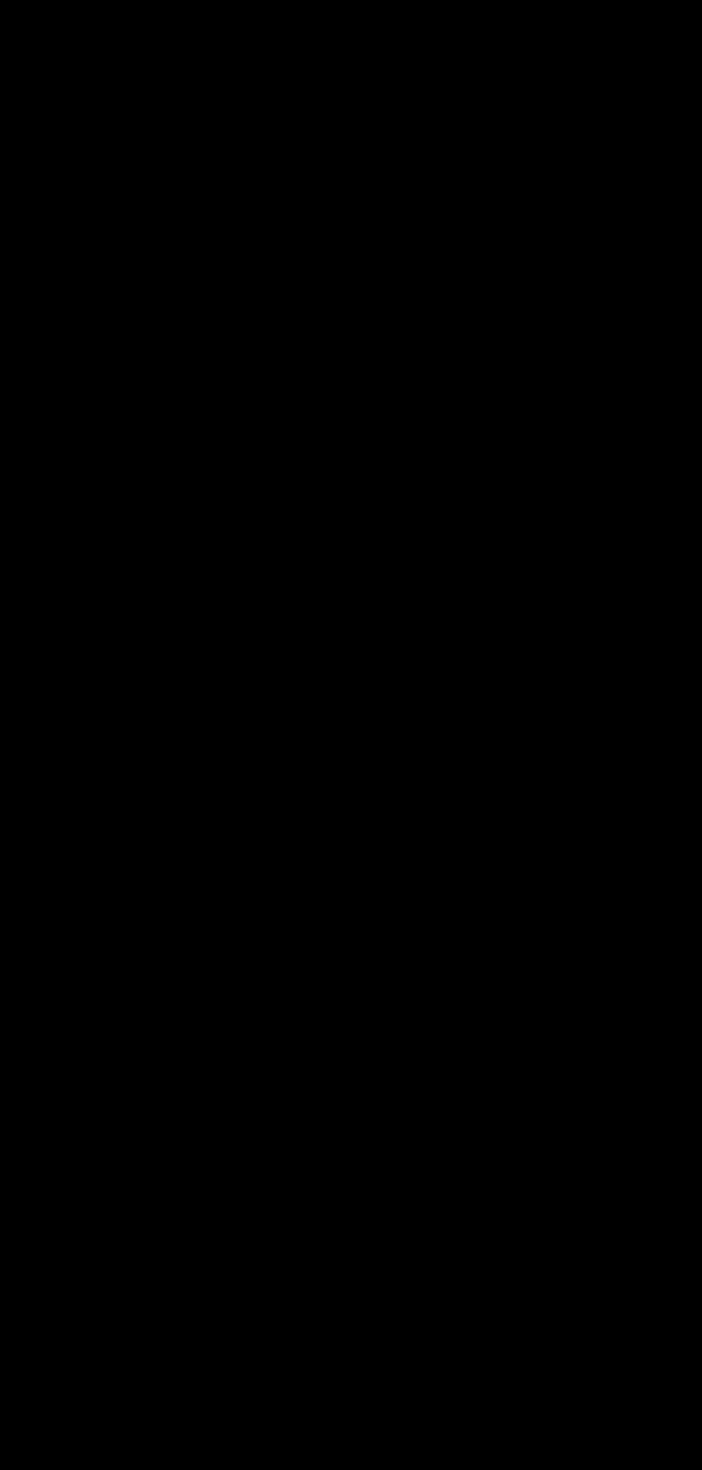
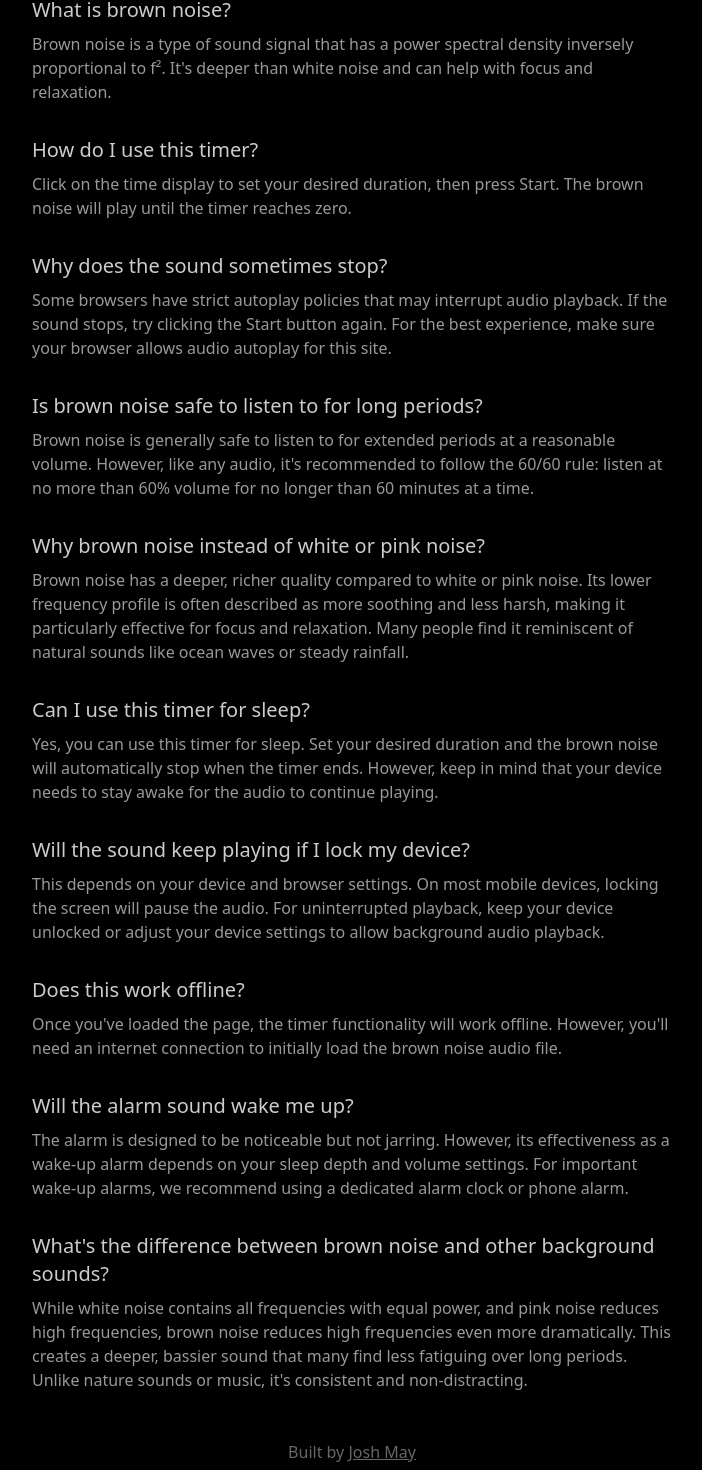
Before and after one commit to josh-may/timer-bud, a Next.js app: page / in a window 1280 px wide. Shown: the part 1092-2562 px from the top of the page, without its empty margins (288-990 px from the left). Before the commit the page ends 800 px from the top, so only its background shows below. Built offline with nearby package versions, Linux system fonts and the light colour scheme; no server answers.

Commit message:
Lazy commit

```diff
--- a/pages/index.js
+++ b/pages/index.js
@@ -27,13 +27,15 @@
 
   useEffect(() => {
     let interval;
+    const currentAudio = audio.current;
+
     if (isRunning && remainingSeconds > 0) {
       interval = setInterval(() => {
         setRemainingSeconds((prev) => prev - 1);
       }, 1000);
 
-      if (audio.current && audio.current.paused) {
-        audio.current.play().catch(() => {
+      if (currentAudio && currentAudio.paused) {
+        currentAudio.play().catch(() => {
           // Removed console.error for audio playback error
         });
       }
@@ -41,24 +43,24 @@
       alarmSound.current?.play().catch(() => {
         // Removed console.log for alarm playback error
       });
-      audio.current?.pause();
-      if (audio.current) {
-        audio.current.currentTime = 0;
+      currentAudio?.pause();
+      if (currentAudio) {
+        currentAudio.currentTime = 0;
       }
       setIsRunning(false);
     } else {
-      audio.current?.pause();
-      if (audio.current) {
-        audio.current.currentTime = 0;
+      currentAudio?.pause();
+      if (currentAudio) {
+        currentAudio.currentTime = 0;
       }
     }
 
     return () => {
       clearInterval(interval);
       if (!isRunning) {
-        audio.current?.pause();
-        if (audio.current) {
-          audio.current.currentTime = 0;
+        currentAudio?.pause();
+        if (currentAudio) {
+          currentAudio.currentTime = 0;
         }
       }
     };
@@ -69,22 +71,23 @@
   }, [remainingSeconds]);
 
   useEffect(() => {
-    if (audio.current) {
-      audio.current.loop = true;
+    const currentAudio = audio.current;
+    if (currentAudio) {
+      currentAudio.loop = true;
 
       const handleAudioEnd = () => {
         if (isRunning && remainingSeconds > 0) {
-          audio.current.currentTime = 0;
-          audio.current.play().catch(() => {
+          currentAudio.currentTime = 0;
+          currentAudio.play().catch(() => {
             // Removed console.log for audio restart error
           });
         }
       };
 
-      audio.current.addEventListener("ended", handleAudioEnd);
+      currentAudio.addEventListener("ended", handleAudioEnd);
 
       return () => {
-        audio.current?.removeEventListener("ended", handleAudioEnd);
+        currentAudio?.removeEventListener("ended", handleAudioEnd);
       };
     }
   }, [isRunning, remainingSeconds]);
@@ -190,6 +193,145 @@
           </button>
         </div>
       </div>
+
+      <div className="max-w-2xl mx-auto px-4 mt-[50vh] mb-16">
+        <h2 className="text-white/80 text-2xl sm:text-3xl font-bold mb-8 tracking-wide text-center">
+          Frequently Asked Questions
+        </h2>
+
+        <div className="space-y-8">
+          <div className="text-white/80">
+            <h3 className="text-lg sm:text-xl font-medium mb-2">
+              What is brown noise?
+            </h3>
+            <p className="text-white/60">
+              Brown noise is a type of sound signal that has a power spectral
+              density inversely proportional to f². It&apos;s deeper than white
+              noise and can help with focus and relaxation.
+            </p>
+          </div>
+
+          <div className="text-white/80">
+            <h3 className="text-lg sm:text-xl font-medium mb-2">
+              How do I use this timer?
+            </h3>
+            <p className="text-white/60">
+              Click on the time display to set your desired duration, then press
+              Start. The brown noise will play until the timer reaches zero.
+            </p>
+          </div>
+
+          <div className="text-white/80">
+            <h3 className="text-lg sm:text-xl font-medium mb-2">
+              Why does the sound sometimes stop?
+            </h3>
+            <p className="text-white/60">
+              Some browsers have strict autoplay policies that may interrupt
+              audio playback. If the sound stops, try clicking the Start button
+              again. For the best experience, make sure your browser allows
+              audio autoplay for this site.
+            </p>
+          </div>
+
+          <div className="text-white/80">
+            <h3 className="text-lg sm:text-xl font-medium mb-2">
+              Is brown noise safe to listen to for long periods?
+            </h3>
+            <p className="text-white/60">
+              Brown noise is generally safe to listen to for extended periods at
+              a reasonable volume. However, like any audio, it&apos;s
+              recommended to follow the 60/60 rule: listen at no more than 60%
+              volume for no longer than 60 minutes at a time.
+            </p>
+          </div>
+
+          <div className="text-white/80">
+            <h3 className="text-lg sm:text-xl font-medium mb-2">
+              Why brown noise instead of white or pink noise?
+            </h3>
+            <p className="text-white/60">
+              Brown noise has a deeper, richer quality compared to white or pink
+              noise. Its lower frequency profile is often described as more
+              soothing and less harsh, making it particularly effective for
+              focus and relaxation. Many people find it reminiscent of natural
+              sounds like ocean waves or steady rainfall.
+            </p>
+          </div>
+
+          <div className="text-white/80">
+            <h3 className="text-lg sm:text-xl font-medium mb-2">
+              Can I use this timer for sleep?
+            </h3>
+            <p className="text-white/60">
+              Yes, you can use this timer for sleep. Set your desired duration
+              and the brown noise will automatically stop when the timer ends.
+              However, keep in mind that your device needs to stay awake for the
+              audio to continue playing.
+            </p>
+          </div>
+
+          <div className="text-white/80">
+            <h3 className="text-lg sm:text-xl font-medium mb-2">
+              Will the sound keep playing if I lock my device?
+            </h3>
+            <p className="text-white/60">
+              This depends on your device and browser settings. On most mobile
+              devices, locking the screen will pause the audio. For
+              uninterrupted playback, keep your device unlocked or adjust your
+              device settings to allow background audio playback.
+            </p>
+          </div>
+
+          <div className="text-white/80">
+            <h3 className="text-lg sm:text-xl font-medium mb-2">
+              Does this work offline?
+            </h3>
+            <p className="text-white/60">
+              Once you&apos;ve loaded the page, the timer functionality will
+              work offline. However, you&apos;ll need an internet connection to
+              initially load the brown noise audio file.
+            </p>
+          </div>
+
+          <div className="text-white/80">
+            <h3 className="text-lg sm:text-xl font-medium mb-2">
+              Will the alarm sound wake me up?
+            </h3>
+            <p className="text-white/60">
+              The alarm is designed to be noticeable but not jarring. However,
+              its effectiveness as a wake-up alarm depends on your sleep depth
+              and volume settings. For important wake-up alarms, we recommend
+              using a dedicated alarm clock or phone alarm.
+            </p>
+          </div>
+
+          <div className="text-white/80">
+            <h3 className="text-lg sm:text-xl font-medium mb-2">
+              What&apos;s the difference between brown noise and other
+              background sounds?
+            </h3>
+            <p className="text-white/60">
+              While white noise contains all frequencies with equal power, and
+              pink noise reduces high frequencies, brown noise reduces high
+              frequencies even more dramatically. This creates a deeper, bassier
+              sound that many find less fatiguing over long periods. Unlike
+              nature sounds or music, it&apos;s consistent and non-distracting.
+            </p>
+          </div>
+        </div>
+
+        <div className="text-center mt-12 text-white/40">
+          Built by{" "}
+          <a
+            href="https://joshmmay.com"
+            target="_blank"
+            rel="noopener noreferrer"
+            className="hover:text-white/60 transition-colors underline"
+          >
+            Josh May
+          </a>
+        </div>
+      </div>
     </div>
   );
 }
```
